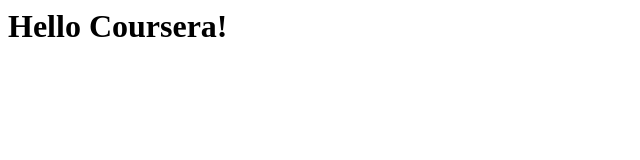
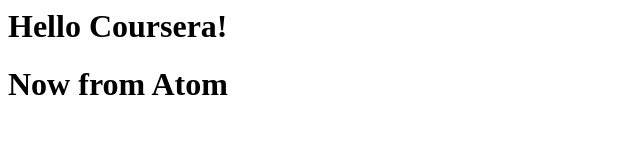
Before and after one commit to walunjsachin/coursera-study, a plain HTML site: page index.html in a window 1280 px wide. Shown: the whole page, without its empty margins (0-640 px from the left). Drawn offline with Linux system fonts and the light colour scheme.

Commit message:
Updated index.html file via atom

```diff
--- a/index.html
+++ b/index.html
@@ -1 +1,2 @@
 <h1>Hello Coursera!</h1>
+<h1> Now from Atom </h1>
```
